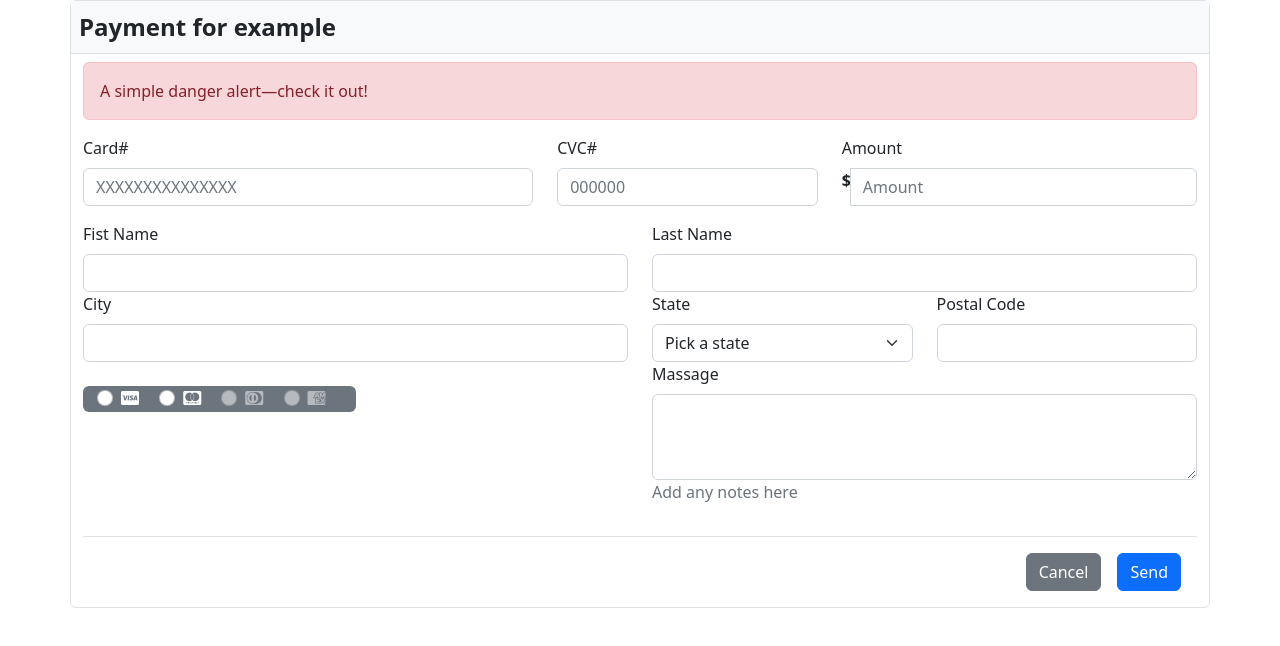
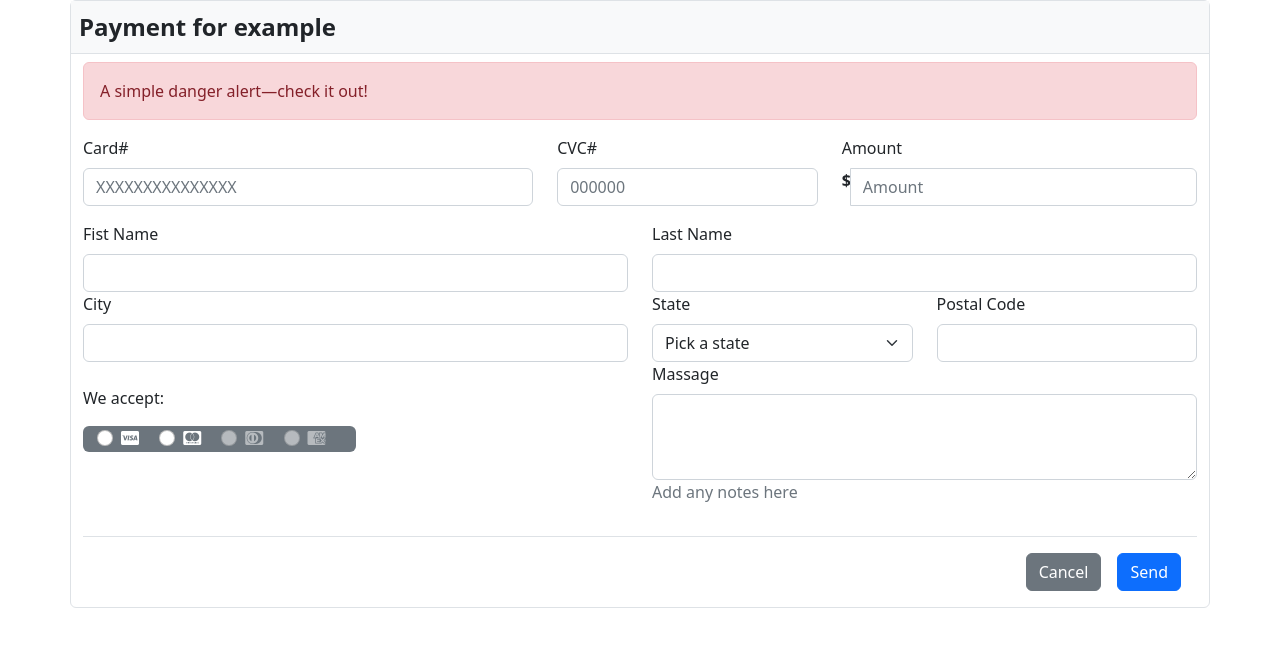
Before and after one commit to 4GeeksAcademy/ForHTML-Juaanper-sp109, a plain HTML site: page index.html in a window 1280 px wide. Drawn offline with nearby package versions, Linux system fonts and the light colour scheme.

Commit message:
First Commit

```diff
--- a/index.html
+++ b/index.html
@@ -60,7 +60,8 @@
                 </div>
                 <div class="row">
                     <div class="col-6">
-                        <div class="col-6 mt-4 bg-secondary text-white rounded text-center">
+                        <p class="mt-4">We accept:</p>
+                        <div class="col-6 bg-secondary text-white rounded text-center">
                             <div class="form-check form-check-inline">
                                 <input class="form-check-input" type="radio" name="inlineRadioOptions" id="inlineRadio1" value="option1">
                                 <label class="form-check-label" for="inlineRadio1"><i class="fa-brands fa-cc-visa"></i></label>
```
